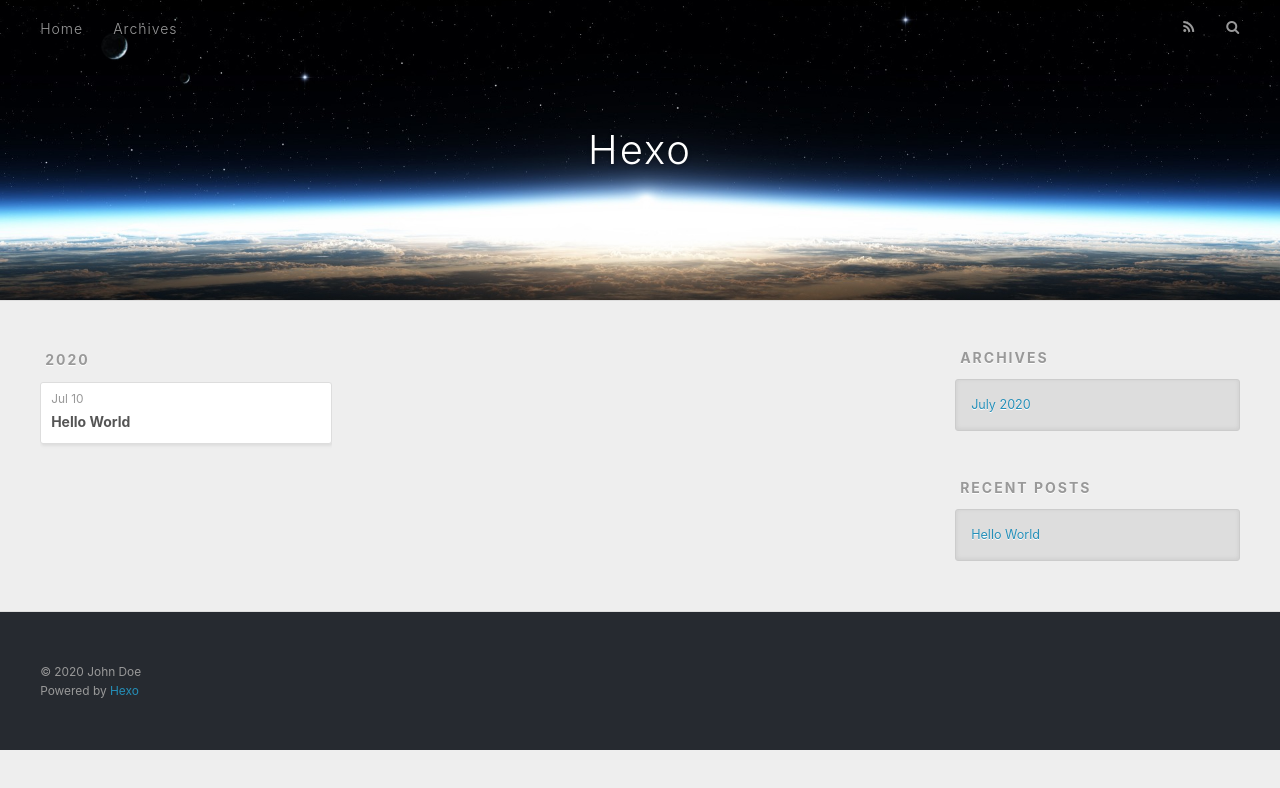
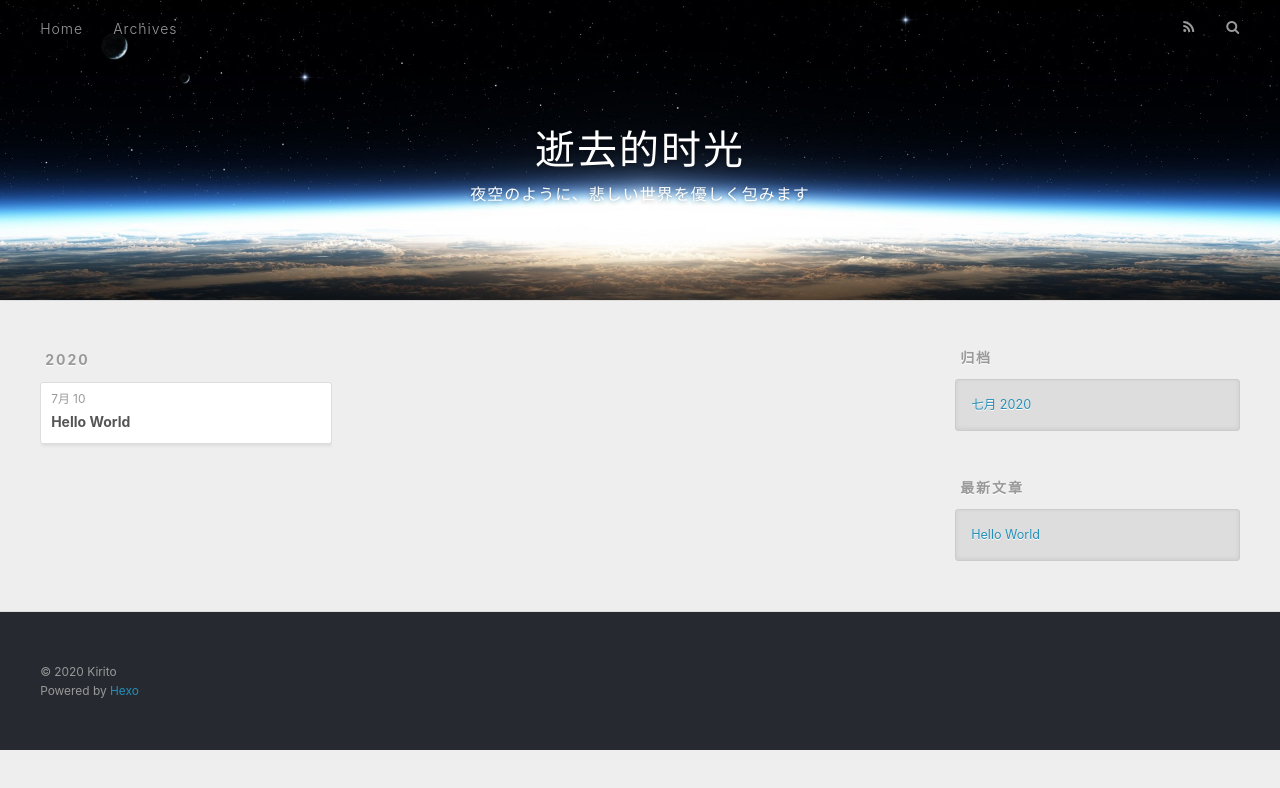
Before and after one commit to UstinianX/UstinianX.github.io, a plain HTML site: page archives/index.html in a window 1280 px wide. Drawn offline with nearby package versions, Linux system fonts and the light colour scheme.

Commit message:
Site updated: 2020-07-10 21:22:41

```diff
--- a/archives/index.html
+++ b/archives/index.html
@@ -5,17 +5,17 @@
 
 
 
-  <title>Archives | Hexo</title>
+  <title>归档 | 逝去的时光</title>
   <meta name="viewport" content="width=device-width, initial-scale=1, maximum-scale=1">
   <meta property="og:type" content="website">
-<meta property="og:title" content="Hexo">
+<meta property="og:title" content="逝去的时光">
 <meta property="og:url" content="http://yoursite.com/archives/index.html">
-<meta property="og:site_name" content="Hexo">
-<meta property="og:locale" content="en_US">
-<meta property="article:author" content="John Doe">
+<meta property="og:site_name" content="逝去的时光">
+<meta property="og:locale" content="zh_CN">
+<meta property="article:author" content="Kirito">
 <meta name="twitter:card" content="summary">
 
-    <link rel="alternate" href="/atom.xml" title="Hexo" type="application/atom+xml">
+    <link rel="alternate" href="/atom.xml" title="逝去的时光" type="application/atom+xml">
 
 
     <link rel="icon" href="/favicon.png">
@@ -36,8 +36,12 @@
   <div id="header-outer" class="outer">
     <div id="header-title" class="inner">
       <h1 id="logo-wrap">
-        <a href="/" id="logo">Hexo</a>
+        <a href="/" id="logo">逝去的时光</a>
       </h1>
+
+        <h2 id="subtitle-wrap">
+          <a href="/" id="subtitle">夜空のように、悲しい世界を優しく包みます</a>
+        </h2>
 
     </div>
     <div id="header-inner" class="inner">
@@ -53,7 +57,7 @@
 
           <a id="nav-rss-link" class="nav-icon" href="/atom.xml" title="RSS Feed"></a>
 
-        <a id="nav-search-btn" class="nav-icon" title="Search"></a>
+        <a id="nav-search-btn" class="nav-icon" title="搜索"></a>
       </nav>
       <div id="search-form-wrap">
         <form action="//google.com/search" method="get" accept-charset="UTF-8" class="search-form"><input type="search" name="q" class="search-form-input" placeholder="Search"><button type="submit" class="search-form-submit">&#xF002;</button><input type="hidden" name="sitesearch" value="http://yoursite.com"></form>
@@ -79,7 +83,7 @@
   <div class="archive-article-inner">
     <header class="archive-article-header">
       <a href="/2020/07/10/hello-world/" class="archive-article-date">
-  <time datetime="2020-07-10T11:20:08.446Z" itemprop="datePublished">Jul 10</time>
+  <time datetime="2020-07-10T11:20:08.446Z" itemprop="datePublished">7月 10</time>
 </a>
 
 
@@ -111,9 +115,9 @@
 
 
   <div class="widget-wrap">
-    <h3 class="widget-title">Archives</h3>
+    <h3 class="widget-title">归档</h3>
     <div class="widget">
-      <ul class="archive-list"><li class="archive-list-item"><a class="archive-list-link" href="/archives/2020/07/">July 2020</a></li></ul>
+      <ul class="archive-list"><li class="archive-list-item"><a class="archive-list-link" href="/archives/2020/07/">七月 2020</a></li></ul>
     </div>
   </div>
 
@@ -121,7 +125,7 @@
 
 
   <div class="widget-wrap">
-    <h3 class="widget-title">Recent Posts</h3>
+    <h3 class="widget-title">最新文章</h3>
     <div class="widget">
       <ul>
 
@@ -141,7 +145,7 @@
 
   <div class="outer">
     <div id="footer-info" class="inner">
-      &copy; 2020 John Doe<br>
+      &copy; 2020 Kirito<br>
       Powered by <a href="http://hexo.io/" target="_blank">Hexo</a>
     </div>
   </div>
```
Also changed, not shown: 2020/07/10/hello-world/index.html (+16 -12 lines), archives/2020/07/index.html (+17 -13 lines), archives/2020/index.html (+17 -13 lines), index.html (+17 -13 lines), 1 other file.
